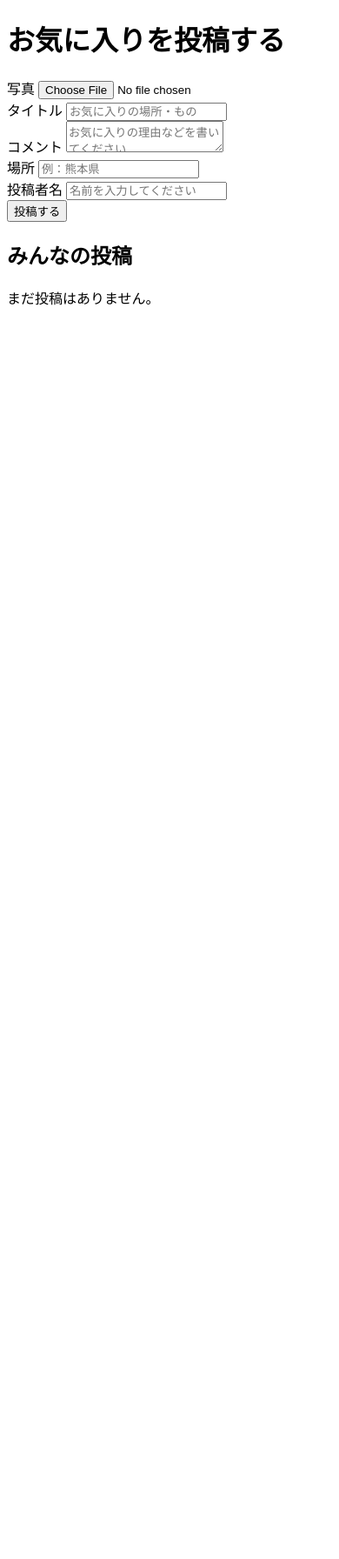
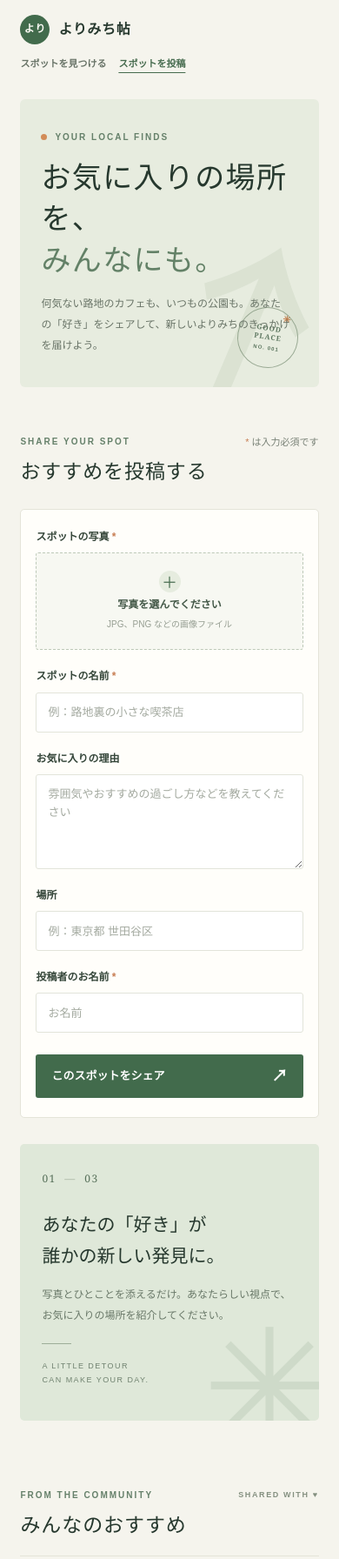
Before and after one commit to dsakai2014-gif/GitTest55th, a plain HTML site: page post.html in a window 390 px wide. Shown: the top 1792 px of the page at 87% size. Before the commit the page ends 844 px from the top, so only its background shows below. Drawn offline with Linux system fonts and the light colour scheme.

Commit message:
投稿デザイン編集

```diff
--- a/post.html
+++ b/post.html
@@ -3,48 +3,106 @@
 <head>
   <meta charset="UTF-8">
   <meta name="viewport" content="width=device-width, initial-scale=1.0">
-  <title>お気に入り投稿</title>
+  <meta name="theme-color" content="#f5f4ed">
+  <title>スポットを投稿 | みんなのおすすめスポット</title>
+  <link rel="stylesheet" href="style.css">
 </head>
-<body>
+<body class="post-page">
+  <header class="site-header">
+    <a class="brand" href="index.html" aria-label="みんなのおすすめスポット トップ">
+      <span class="brand-mark" aria-hidden="true">より</span>
+      <span>よりみち帖</span>
+    </a>
+    <nav aria-label="メインメニュー">
+      <a href="index.html">スポットを見つける</a>
+      <a class="nav-current" href="post.html" aria-current="page">スポットを投稿</a>
+    </nav>
+  </header>
 
-  <h1>お気に入りを投稿する</h1>
+  <main class="post-main">
+    <section class="post-hero" aria-labelledby="page-title">
+      <div class="hero-copy">
+        <p class="eyebrow"><span></span> YOUR LOCAL FINDS</p>
+        <h1 id="page-title">お気に入りの場所を、<br><em>みんなにも。</em></h1>
+        <p class="hero-description">何気ない路地のカフェも、いつもの公園も。あなたの「好き」をシェアして、新しいよりみちのきっかけを届けよう。</p>
+      </div>
+      <div class="hero-stamp" aria-hidden="true">
+        <span>GOOD<br>PLACE</span>
+        <span class="stamp-star">✳</span>
+        <small>NO. 001</small>
+      </div>
+      <div class="hero-decoration" aria-hidden="true">↗</div>
+    </section>
 
-  <form id="postForm">
-
+    <section class="post-section" aria-labelledby="form-heading">
+      <div class="section-heading">
         <div>
-      <label for="photo">写真</label>
-      <input type="file" id="photo" accept="image/*" required>
+          <p class="eyebrow">SHARE YOUR SPOT</p>
+          <h2 id="form-heading">おすすめを投稿する</h2>
+        </div>
+        <p class="section-note"><span class="required-mark">*</span> は入力必須です</p>
       </div>
 
-    <div>
-      <label for="title">タイトル</label>
-      <input type="text" id="title" placeholder="お気に入りの場所・もの" required>
+      <div class="post-layout">
+        <form id="postForm" class="post-form">
+          <div class="form-field">
+            <label for="photo">スポットの写真 <span class="required-mark">*</span></label>
+            <input class="file-input" type="file" id="photo" accept="image/*" required>
+            <label class="upload-box" for="photo">
+              <span class="upload-icon" aria-hidden="true">＋</span>
+              <span class="upload-title">写真を選んでください</span>
+              <span class="upload-hint">JPG、PNG などの画像ファイル</span>
+            </label>
           </div>
 
-    <div>
-      <label for="description">コメント</label>
-      <textarea id="description" placeholder="お気に入りの理由などを書いてください"></textarea>
+          <div class="form-field">
+            <label for="title">スポットの名前 <span class="required-mark">*</span></label>
+            <input type="text" id="title" placeholder="例：路地裏の小さな喫茶店" required>
           </div>
 
-    <div>
-      <label for="location">場所</label>
-      <input type="text" id="location" placeholder="例：熊本県">
+          <div class="form-field">
+            <label for="description">お気に入りの理由</label>
+            <textarea id="description" rows="4" placeholder="雰囲気やおすすめの過ごし方などを教えてください"></textarea>
           </div>
 
-    <div>
-      <label for="author">投稿者名</label>
-      <input type="text" id="author" placeholder="名前を入力してください" required>
+          <div class="form-row">
+            <div class="form-field">
+              <label for="location">場所</label>
+              <input type="text" id="location" placeholder="例：東京都 世田谷区">
+            </div>
+            <div class="form-field">
+              <label for="author">投稿者のお名前 <span class="required-mark">*</span></label>
+              <input type="text" id="author" placeholder="お名前" required>
+            </div>
           </div>
 
-    <button type="submit">投稿する</button>
-
+          <button class="submit-button" type="submit"><span>このスポットをシェア</span><span aria-hidden="true">↗</span></button>
         </form>
 
-  <h2>みんなの投稿</h2>
+        <aside class="post-aside">
+          <div class="aside-number">01 <span>—</span> 03</div>
+          <h3>あなたの「好き」が<br>誰かの新しい発見に。</h3>
+          <p>写真とひとことを添えるだけ。あなたらしい視点で、お気に入りの場所を紹介してください。</p>
+          <div class="aside-rule"></div>
+          <p class="aside-caption">A LITTLE DETOUR<br>CAN MAKE YOUR DAY.</p>
+          <span class="aside-flower" aria-hidden="true">✳</span>
+        </aside>
+      </div>
+    </section>
 
-<div id="postList"></div>
+    <section class="community-section" aria-labelledby="posts-heading">
+      <div class="section-heading community-heading">
+        <div>
+          <p class="eyebrow">FROM THE COMMUNITY</p>
+          <h2 id="posts-heading">みんなのおすすめ</h2>
+        </div>
+        <span class="community-label">SHARED WITH ♥</span>
+      </div>
+      <div id="postList" class="post-list" aria-live="polite"></div>
+    </section>
+  </main>
 
+  <footer class="site-footer"><span>よりみち帖</span><span>あなたの街の、好きな場所。</span><span>© 2026</span></footer>
   <script src="post.js"></script>
-
 </body>
 </html>
--- a/post.js
+++ b/post.js
@@ -1,60 +1,62 @@
-// 投稿フォームと投稿一覧を取得
+// 投稿フォームと投稿一覧
 const postForm = document.getElementById("postForm");
 const postList = document.getElementById("postList");
 
-// 保存された投稿を表示する関数
 function displayPosts() {
   const posts = JSON.parse(localStorage.getItem("favoritePosts")) || [];
+  postList.replaceChildren();
 
-  // 投稿一覧を空にする
-  postList.innerHTML = "";
-
-  // 投稿がない場合
   if (posts.length === 0) {
-    postList.textContent = "まだ投稿はありません。";
+    const emptyMessage = document.createElement("p");
+    emptyMessage.className = "empty-posts";
+    emptyMessage.textContent = "まだ投稿はありません。あなたのおすすめを最初にシェアしてみませんか？";
+    postList.appendChild(emptyMessage);
     return;
   }
 
-  // 投稿を1つずつ表示
   posts.forEach(function (post) {
-    const postCard = document.createElement("div");
+    const postCard = document.createElement("article");
+    postCard.className = "post-card";
 
     const image = document.createElement("img");
+    image.className = "post-card-image";
     image.src = post.photo;
-    image.alt = post.title;
-    image.style.width = "250px";
+    image.alt = post.title || "投稿されたスポットの写真";
+
+    const content = document.createElement("div");
+    content.className = "post-card-content";
 
     const title = document.createElement("h3");
     title.textContent = post.title;
 
     const description = document.createElement("p");
-    description.textContent = post.description;
+    description.className = "post-card-description";
+    description.textContent = post.description || "お気に入りのスポットです。";
 
-    const location = document.createElement("p");
-    location.textContent = "場所：" + (post.location || "未入力");
+    const meta = document.createElement("div");
+    meta.className = "post-card-meta";
 
-    const author = document.createElement("p");
-    author.textContent = "投稿者：" + post.author;
+    const location = document.createElement("span");
+    location.textContent = "⌖ " + (post.location || "場所未入力");
 
-    const date = document.createElement("p");
-    date.textContent = "投稿日時：" + post.date;
+    const author = document.createElement("span");
+    author.textContent = "by " + post.author;
 
+    const date = document.createElement("span");
+    date.textContent = post.date;
+
+    meta.appendChild(location);
+    meta.appendChild(author);
+    meta.appendChild(date);
+    content.appendChild(title);
+    content.appendChild(description);
+    content.appendChild(meta);
     postCard.appendChild(image);
-    postCard.appendChild(title);
-    postCard.appendChild(description);
-    postCard.appendChild(location);
-    postCard.appendChild(author);
-    postCard.appendChild(date);
-
-    postCard.style.border = "1px solid #ccc";
-    postCard.style.padding = "15px";
-    postCard.style.margin = "15px 0";
-
+    postCard.appendChild(content);
     postList.appendChild(postCard);
   });
 }
 
-// 投稿処理
 postForm.addEventListener("submit", function (event) {
   event.preventDefault();
 
@@ -70,7 +72,6 @@ postForm.addEventListener("submit", function (event) {
   }
 
   const reader = new FileReader();
-
   reader.onload = function () {
     const newPost = {
       id: Date.now(),
@@ -82,22 +83,16 @@ postForm.addEventListener("submit", function (event) {
       date: new Date().toLocaleString("ja-JP")
     };
 
-    let posts = JSON.parse(localStorage.getItem("favoritePosts")) || [];
-
+    const posts = JSON.parse(localStorage.getItem("favoritePosts")) || [];
     posts.unshift(newPost);
-
     localStorage.setItem("favoritePosts", JSON.stringify(posts));
 
     alert("投稿しました！");
-
     postForm.reset();
-
-    // 投稿後に一覧を更新
     displayPosts();
   };
 
   reader.readAsDataURL(photoFile);
 });
 
-// ページを開いたときにも保存済み投稿を表示
 displayPosts();
--- /dev/null
+++ b/style.css
@@ -0,0 +1,296 @@
+* {
+  box-sizing: border-box;
+}
+
+body {
+  margin: 0;
+  color: #30372f;
+  background: #fffdf8;
+  font-family: sans-serif;
+  line-height: 1.6;
+}
+
+header {
+  display: flex;
+  align-items: center;
+  justify-content: space-between;
+  gap: 20px;
+  padding: 20px 6%;
+}
+
+header h1 {
+  margin: 0;
+  font-size: 22px;
+}
+
+nav {
+  display: flex;
+  gap: 24px;
+}
+
+a {
+  color: inherit;
+  text-decoration: none;
+}
+
+.welcome {
+  margin: 10px 6% 36px;
+  padding: 48px;
+  border-radius: 24px;
+  background: #eaf2e5;
+}
+
+.welcome h2 {
+  margin-top: 0;
+  font-size: 36px;
+}
+
+.welcome p {
+  max-width: 520px;
+  color: #626b60;
+}
+
+.welcome a {
+  display: inline-block;
+  margin-top: 12px;
+  padding: 10px 18px;
+  border-radius: 10px;
+  background: #426b4c;
+  color: white;
+  font-weight: bold;
+}
+
+#spots {
+  padding: 0 6%;
+}
+
+.spot-list {
+  display: grid;
+  grid-template-columns: repeat(3, minmax(0, 1fr));
+  gap: 20px;
+  margin: 0;
+  padding: 0;
+  list-style: none;
+}
+
+.spot-card {
+  overflow: hidden;
+  border: 1px solid #e8e8df;
+  border-radius: 16px;
+  background: white;
+}
+
+.spot-card img {
+  display: block;
+  width: 100%;
+  height: 180px;
+  object-fit: cover;
+  background: #e9eee4;
+}
+
+.spot-card h3,
+.spot-card p {
+  margin-right: 16px;
+  margin-left: 16px;
+}
+
+.spot-card h3 {
+  margin-bottom: 4px;
+}
+
+.spot-card p {
+  color: #626b60;
+}
+
+footer {
+  margin-top: 40px;
+  padding: 20px 6%;
+  border-top: 1px solid #e8e8df;
+  color: #626b60;
+  font-size: 14px;
+}
+
+@media (max-width: 700px) {
+  header {
+    align-items: flex-start;
+    flex-direction: column;
+  }
+
+  nav {
+    flex-wrap: wrap;
+    gap: 12px;
+  }
+
+  .welcome {
+    padding: 28px;
+  }
+
+  .welcome h2 {
+    font-size: 28px;
+  }
+
+  .spot-list {
+    grid-template-columns: 1fr;
+  }
+}
+
+/* Post page */
+.post-page {
+  --ink: #26382e;
+  --muted: #788176;
+  --green: #466b4e;
+  --line: #e4e4d9;
+  background: #f5f4ed;
+  color: var(--ink);
+  font-family: "Yu Gothic", "Hiragino Kaku Gothic ProN", sans-serif;
+}
+
+.post-page .site-header {
+  max-width: 1320px;
+  margin: 0 auto;
+  padding: 22px 6%;
+}
+
+.brand {
+  display: inline-flex;
+  align-items: center;
+  gap: 10px;
+  font-size: 16px;
+  font-weight: 800;
+  letter-spacing: .04em;
+}
+
+.brand-mark {
+  display: grid;
+  width: 34px;
+  height: 34px;
+  place-items: center;
+  border-radius: 50%;
+  background: #426b4c;
+  color: #fffdf8;
+  font-size: 12px;
+}
+
+.post-page nav {
+  align-items: center;
+  color: #687367;
+  font-size: 13px;
+  font-weight: 600;
+}
+
+.post-page nav a { transition: color .2s ease; }
+.post-page nav a:hover, .post-page nav .nav-current { color: var(--green); }
+.post-page nav .nav-current { text-decoration: underline; text-decoration-thickness: 1px; text-underline-offset: 6px; }
+
+.post-main {
+  max-width: 1120px;
+  margin: 0 auto;
+  padding: 0 6% 82px;
+}
+
+.post-hero {
+  position: relative;
+  display: flex;
+  min-height: 330px;
+  align-items: center;
+  justify-content: space-between;
+  overflow: hidden;
+  margin: 26px 0 74px;
+  padding: 48px 8%;
+  border-radius: 6px;
+  background: #e7ecdf;
+}
+
+.hero-copy { position: relative; z-index: 1; max-width: 590px; }
+.eyebrow { margin: 0 0 14px; color: #65806a; font-size: 10px; font-weight: 800; letter-spacing: .2em; }
+.post-hero .eyebrow { display: flex; align-items: center; gap: 9px; }
+.post-hero .eyebrow span { width: 7px; height: 7px; border-radius: 50%; background: #d28c58; }
+.post-hero h1 { margin: 0; font-family: Georgia, "Yu Mincho", serif; font-size: clamp(34px, 5vw, 54px); font-weight: 500; letter-spacing: .04em; line-height: 1.4; }
+.post-hero h1 em { color: #638167; font-style: normal; }
+.hero-description { max-width: 470px; margin: 15px 0 0; color: #697467; font-size: 13px; line-height: 2; }
+.hero-stamp { position: relative; display: flex; width: 145px; height: 145px; flex: 0 0 145px; flex-direction: column; align-items: center; justify-content: center; margin-right: 3%; border: 1px solid #9aaa94; border-radius: 50%; color: #5c765f; font-family: Georgia, serif; font-size: 14px; font-weight: 700; letter-spacing: .12em; line-height: 1.2; text-align: center; transform: rotate(9deg); }
+.hero-stamp small { margin-top: 8px; font-family: sans-serif; font-size: 8px; letter-spacing: .18em; }
+.stamp-star { position: absolute; top: 13px; right: 27px; color: #c87d4b; font-size: 19px; }
+.hero-decoration { position: absolute; right: -45px; bottom: -98px; color: rgba(111, 137, 103, .1); font-family: Georgia, serif; font-size: 280px; line-height: 1; transform: rotate(-22deg); }
+
+.post-section, .community-section { margin-top: 0; }
+.section-heading { display: flex; align-items: end; justify-content: space-between; gap: 20px; margin-bottom: 25px; }
+.section-heading .eyebrow { margin-bottom: 7px; }
+.section-heading h2 { margin: 0; font-family: Georgia, "Yu Mincho", serif; font-size: 27px; font-weight: 500; letter-spacing: .04em; }
+.section-note { margin: 0 0 4px; color: var(--muted); font-size: 11px; }
+.required-mark { color: #c77d52; }
+
+.post-layout { display: grid; grid-template-columns: minmax(0, 1.65fr) minmax(220px, .75fr); gap: 30px; align-items: stretch; }
+.post-form { padding: 32px; border: 1px solid var(--line); border-radius: 5px; background: #fffefa; }
+.form-field { min-width: 0; margin-bottom: 21px; }
+.form-field > label:first-child { display: block; margin-bottom: 8px; color: #35463a; font-size: 12px; font-weight: 700; }
+.form-field input:not([type="file"]), .form-field textarea { display: block; width: 100%; border: 1px solid #e2e4da; border-radius: 3px; outline: none; background: #fff; color: var(--ink); font: inherit; font-size: 13px; transition: border-color .2s, box-shadow .2s; }
+.form-field input:not([type="file"]) { height: 46px; padding: 0 13px; }
+.form-field textarea { min-height: 108px; padding: 12px 13px; resize: vertical; }
+.form-field input:focus, .form-field textarea:focus { border-color: #78917a; box-shadow: 0 0 0 3px rgba(70, 107, 78, .1); }
+.form-field input::placeholder, .form-field textarea::placeholder { color: #a4aaa0; }
+.file-input { position: absolute; width: 1px; height: 1px; overflow: hidden; clip: rect(0, 0, 0, 0); white-space: nowrap; clip-path: inset(50%); }
+.upload-box { display: flex !important; min-height: 112px; flex-direction: column; align-items: center; justify-content: center; gap: 5px; margin: 0 !important; border: 1px dashed #bdc9b8; border-radius: 3px; background: #f7f8f2; cursor: pointer; transition: background .2s, border-color .2s; }
+.upload-box:hover, .file-input:focus-visible + .upload-box { border-color: var(--green); background: #f0f4eb; }
+.upload-icon { display: grid; width: 25px; height: 25px; place-items: center; border-radius: 50%; background: #e6ecdf; color: var(--green); font-size: 18px; font-weight: 400; }
+.upload-title { color: #435847; font-size: 12px; font-weight: 700; }
+.upload-hint { color: #969e92; font-size: 10px; font-weight: 400; }
+.form-row { display: grid; grid-template-columns: 1fr 1fr; gap: 15px; }
+.submit-button { display: flex; width: 100%; min-height: 50px; align-items: center; justify-content: space-between; margin-top: 4px; padding: 0 18px; border: 0; border-radius: 3px; background: #426b4c; color: white; cursor: pointer; font: inherit; font-size: 13px; font-weight: 700; transition: background .2s, transform .2s; }
+.submit-button:hover { background: #35583e; transform: translateY(-1px); }
+.submit-button span:last-child { font-size: 18px; }
+
+.post-aside { position: relative; overflow: hidden; min-height: 100%; padding: 30px 25px; border-radius: 5px; background: #dfe8d9; }
+.aside-number { color: #59725c; font-family: Georgia, serif; font-size: 12px; letter-spacing: .12em; }
+.aside-number span { padding: 0 5px; color: #a3b19e; }
+.post-aside h3 { position: relative; z-index: 1; margin: 44px 0 14px; font-family: Georgia, "Yu Mincho", serif; font-size: 21px; font-weight: 500; line-height: 1.7; }
+.post-aside > p:not(.aside-caption) { position: relative; z-index: 1; max-width: 230px; color: #697868; font-size: 12px; line-height: 2; }
+.aside-rule { width: 34px; height: 1px; margin: 31px 0 17px; background: #9dae98; }
+.post-aside .aside-caption { position: relative; z-index: 1; color: #718371; font-size: 9px; letter-spacing: .16em; line-height: 1.8; }
+.aside-flower { position: absolute; right: -21px; bottom: -56px; color: rgba(91, 125, 92, .12); font-size: 185px; line-height: 1; }
+
+.community-section { margin-top: 78px; }
+.community-heading { padding-bottom: 17px; border-bottom: 1px solid var(--line); }
+.community-label { color: #849080; font-size: 9px; font-weight: 700; letter-spacing: .18em; }
+.post-list { display: grid; grid-template-columns: repeat(2, minmax(0, 1fr)); gap: 18px; }
+.empty-posts { grid-column: 1 / -1; padding: 38px 20px; border: 1px dashed #d5d9ce; color: #899186; font-size: 13px; text-align: center; }
+.post-card { overflow: hidden; border: 1px solid var(--line); border-radius: 5px; background: #fffefa; }
+.post-card-image { display: block; width: 100%; height: 205px; object-fit: cover; background: #e9eee4; }
+.post-card-content { padding: 17px 18px 15px; }
+.post-card h3 { margin: 0 0 7px; font-family: Georgia, "Yu Mincho", serif; font-size: 19px; font-weight: 500; }
+.post-card-description { margin: 0 0 13px; color: #6e786c; font-size: 12px; line-height: 1.8; white-space: pre-wrap; }
+.post-card-meta { display: flex; flex-wrap: wrap; gap: 7px 14px; color: #8a9385; font-size: 10px; }
+.post-card-meta span:first-child { color: #5f7962; }
+.site-footer { display: flex; max-width: 1120px; justify-content: space-between; gap: 20px; margin: 0 auto; padding: 22px 6%; border-top: 1px solid var(--line); color: #899186; font-size: 10px; letter-spacing: .05em; }
+.site-footer span:first-child { color: #526b55; font-weight: 800; }
+
+@media (max-width: 760px) {
+  .post-page .site-header { padding-top: 17px; padding-bottom: 17px; }
+  .post-page nav { gap: 14px; font-size: 11px; }
+  .post-main { padding-bottom: 56px; }
+  .post-hero { min-height: 300px; margin: 14px 0 55px; padding: 36px 7%; }
+  .hero-stamp { width: 95px; height: 95px; flex-basis: 95px; margin-right: 0; font-size: 10px; }
+  .stamp-star { top: 7px; right: 17px; font-size: 14px; }
+  .hero-stamp small { margin-top: 5px; font-size: 6px; }
+  .post-layout { grid-template-columns: 1fr; }
+  .post-aside { min-height: 220px; }
+  .post-aside h3 { margin-top: 26px; }
+  .post-aside > p:not(.aside-caption) { max-width: 440px; }
+  .aside-rule { margin-top: 20px; }
+  .post-list { grid-template-columns: 1fr; }
+}
+
+@media (max-width: 520px) {
+  .post-page .site-header { gap: 14px; }
+  .post-page nav { width: 100%; }
+  .post-hero { min-height: 285px; }
+  .hero-stamp { position: absolute; right: 7%; bottom: 22px; width: 70px; height: 70px; min-width: 70px; font-size: 8px; }
+  .stamp-star { top: 3px; right: 10px; font-size: 11px; }
+  .hero-description { max-width: 100%; padding-right: 8px; font-size: 12px; }
+  .section-heading { align-items: flex-start; }
+  .section-heading h2 { font-size: 23px; }
+  .post-form { padding: 22px 17px; }
+  .form-row { grid-template-columns: 1fr; gap: 0; }
+  .site-footer { flex-wrap: wrap; }
+  .site-footer span:nth-child(2) { order: 3; width: 100%; }
+}
```
Lines whose indentation alone changed are shown as unchanged.
